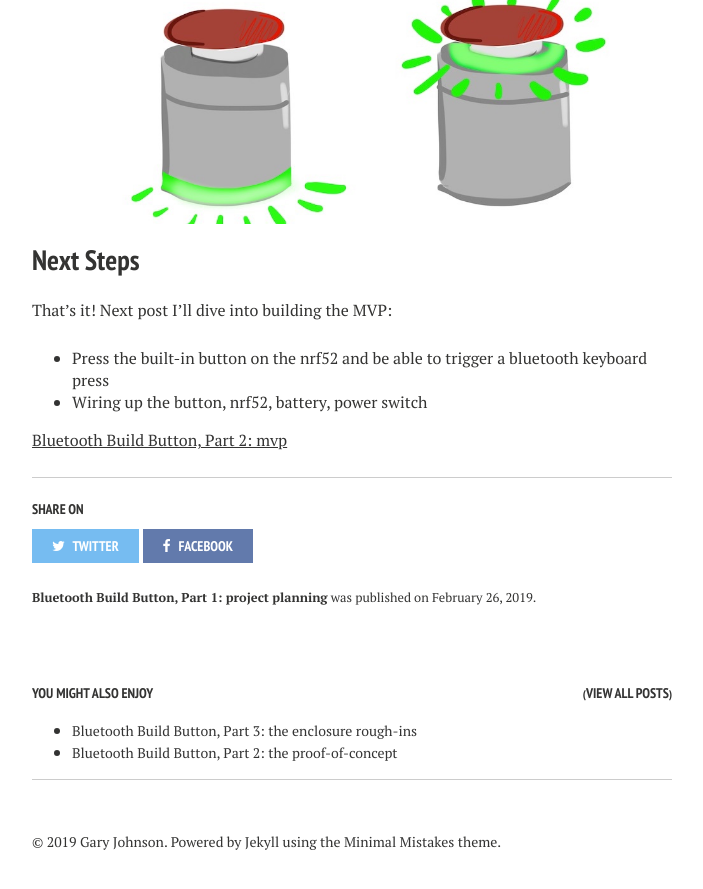
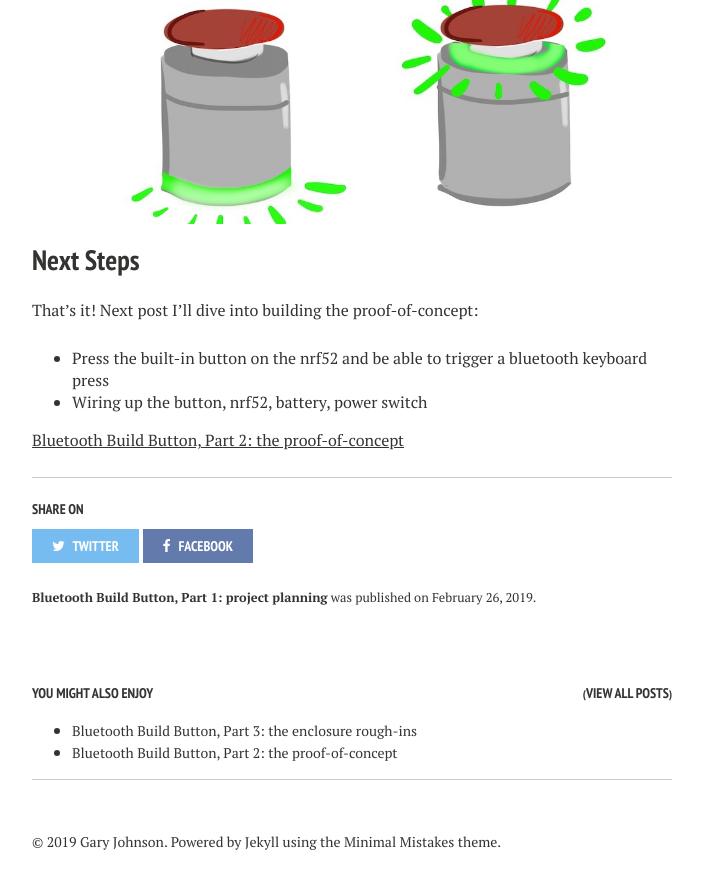
Before and after one commit to garyjohnson/garyjohnson.github.io, a Jekyll site: the page built from _posts/2019-02-17-new-project.md, in a window 1280 px wide and 900 px high, scrolled down 2715 px. Shown: the top 889 px of the window, without its empty margins (288-991 px from the left). Built offline with Jekyll 4.4.1, drawn with Linux system fonts in a browser that asks for light colours; nearby versions of some CDN libraries.

Commit message:
Renaming part 2

```diff
--- a/_posts/2019-02-17-new-project.md
+++ b/_posts/2019-02-17-new-project.md
@@ -40,9 +40,9 @@ There's a couple other things I'd like to tackle as part of this project, all of
 
 ## Next Steps
 
-That's it! Next post I'll dive into building the MVP:
+That's it! Next post I'll dive into building the proof-of-concept:
 
 * Press the built-in button on the nrf52 and be able to trigger a bluetooth keyboard press
 * Wiring up the button, nrf52, battery, power switch
 
-[Bluetooth Build Button, Part 2: mvp](/articles/button-mvp)
+[Bluetooth Build Button, Part 2: the proof-of-concept](/articles/button-mvp)
```
